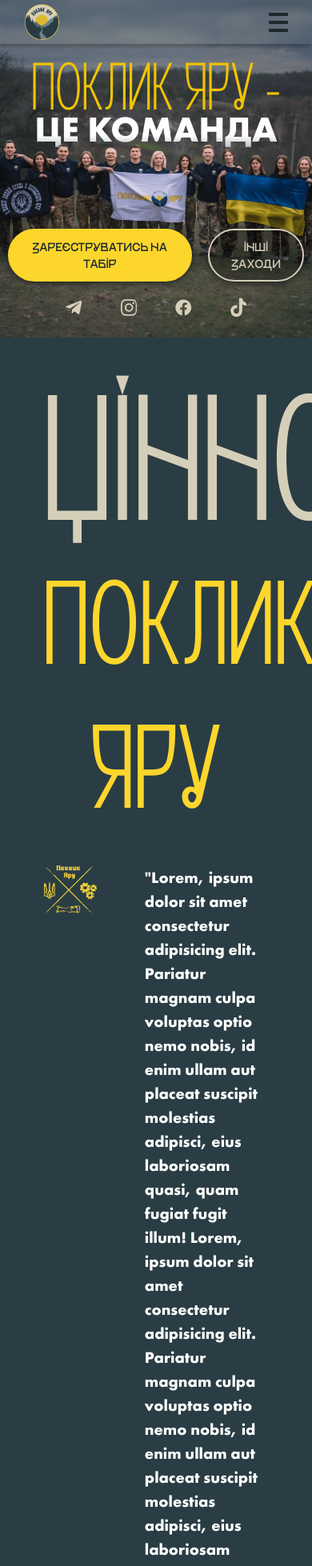
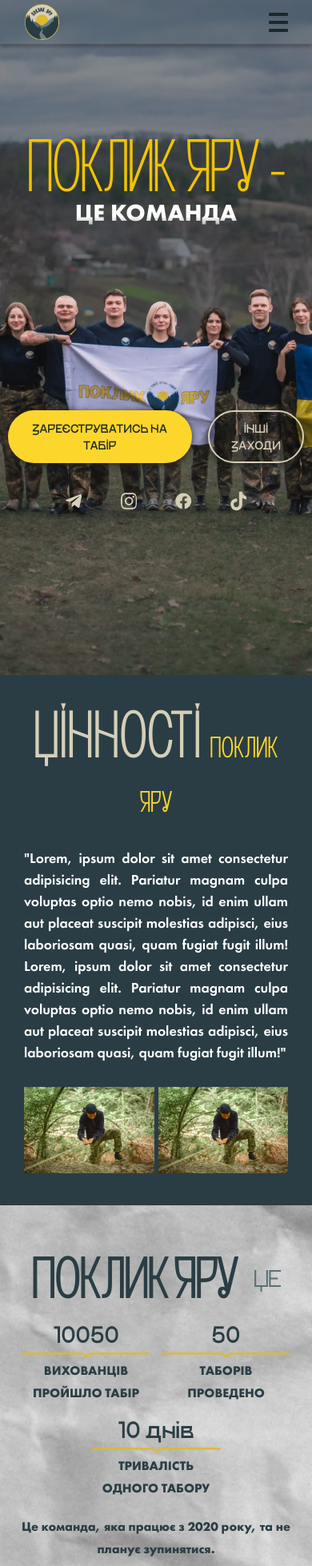
Before and after one commit to TimohaVysochynskyi/PoklykYaru, a React (Vite) app in the folder frontend/: page / in a window 390 px wide. Shown: the top 1958 px of the page at 80% size. Built offline with nearby package versions, Linux system fonts and the light colour scheme.

Commit message:
feat: home responsive started

```diff
--- a/frontend/src/components/Hero/Hero.module.css
+++ b/frontend/src/components/Hero/Hero.module.css
@@ -72,13 +72,6 @@
   }
 }
 @media screen and (max-width: 650px) {
-  .container {
-    height: 50vh;
-  }
-  .content {
-    bottom: 20px;
-    gap: 15px 0;
-  }
   .buttonsWrapper {
     width: 95%;
     gap: 0 20px;
--- a/frontend/src/components/HeroSlide/HeroSlide.module.css
+++ b/frontend/src/components/HeroSlide/HeroSlide.module.css
@@ -69,18 +69,54 @@
   }
 }
 
-@media screen and (max-width: 650px) {
+@media screen and (max-width: 1680px) {
   .container,
   .layer {
-    background-position: top;
-  }
-  .titleWrapper {
-    top: 70px;
-  }
-  .title,
-  .subtitle {
-    font-size: 45px;
-    line-height: 75px;
-    letter-spacing: 0px;
+    background-position-y: top;
   }
 }
+
+@media screen and (max-width: 1440px) {
+  .title {
+    font-size: 100px;
+  }
+  .subtitle {
+    font-size: 80px;
+  }
+}
+@media screen and (max-width: 768px) {
+  .title {
+    font-size: 90px;
+  }
+  .subtitle {
+    font-size: 70px;
+  }
+}
+@media screen and (max-width: 650px) {
+  .title {
+    font-size: 70px;
+  }
+  .subtitle {
+    font-size: 50px;
+    margin-top: -10px;
+  }
+}
+@media screen and (max-width: 500px) {
+  .title {
+    font-size: 60px;
+    letter-spacing: -2px;
+  }
+  .subtitle {
+    font-size: 40px;
+    margin-top: 0px;
+  }
+}
+@media screen and (max-width: 425px) {
+  .title {
+    font-size: 50px;
+  }
+  .subtitle {
+    font-size: 30px;
+    margin-top: 0px;
+  }
+}
--- a/frontend/src/components/Map/Map.module.css
+++ b/frontend/src/components/Map/Map.module.css
@@ -81,3 +81,9 @@
     opacity: 1;
   }
 }
+
+@media screen and (max-width: 1160px) {
+  .container {
+    display: none;
+  }
+}
--- a/frontend/src/components/MapDescription/MapDescription.module.css
+++ b/frontend/src/components/MapDescription/MapDescription.module.css
@@ -6,6 +6,7 @@
   padding: 20px;
   padding-right: 30px;
   overflow-y: scroll;
+  overflow-x: hidden;
   list-style: none;
   scroll-behavior: smooth;
   direction: rtl;
@@ -53,3 +54,16 @@
     opacity: 1;
   }
 }
+
+@media screen and (max-width: 1440px) {
+  .list {
+    gap: 20px 0;
+  }
+  .title {
+    font-size: 36px;
+  }
+  .text {
+    font-size: 18px;
+    text-align: justify;
+  }
+}
--- a/frontend/src/components/Numbers/Numbers.module.css
+++ b/frontend/src/components/Numbers/Numbers.module.css
@@ -1,3 +1,6 @@
+.container {
+  padding: 0 20px;
+}
 .list {
   display: flex;
   gap: 0 30px;
@@ -30,3 +33,60 @@
 .text {
   text-transform: none;
 }
+
+@media screen and (max-width: 1280px) {
+  .number {
+    font-size: 48px;
+  }
+  .description,
+  .text {
+    font-size: 24px;
+    line-height: 28px;
+  }
+}
+@media screen and (max-width: 868px) {
+  .list {
+    gap: 10px;
+  }
+  .item {
+    gap: 0;
+  }
+  .number {
+    font-size: 48px;
+  }
+  .description,
+  .text {
+    font-size: 20px;
+    line-height: 28px;
+  }
+}
+@media screen and (max-width: 680px) {
+  .number {
+    font-size: 38px;
+  }
+  .description,
+  .text {
+    font-size: 18px;
+  }
+  .text {
+    margin-top: 20px;
+  }
+}
+@media screen and (max-width: 520px) {
+  .number {
+    font-size: 28px;
+  }
+  .description,
+  .text {
+    font-size: 16px;
+  }
+}
+@media screen and (max-width: 425px) {
+  .list {
+    flex-wrap: wrap;
+    justify-content: center;
+  }
+  .item {
+    max-width: calc(50% - 10px);
+  }
+}
--- a/frontend/src/components/Numbers/Numbers.tsx
+++ b/frontend/src/components/Numbers/Numbers.tsx
@@ -5,6 +5,7 @@
 export default function Numbers() {
   return (
     <>
+      <div className={css.container}>
         <ul className={css.list}>
           <li className={css.item}>
             <p className={css.number}>10050</p>
@@ -25,6 +26,7 @@
         <p className={css.text}>
           Це команда, яка працює з 2020 року, та не планує зупинятися.
         </p>
+      </div>
     </>
   );
 }
--- a/frontend/src/components/PoklykIs/PoklykIs.module.css
+++ b/frontend/src/components/PoklykIs/PoklykIs.module.css
@@ -3,12 +3,12 @@
   flex-direction: column;
   align-items: center;
   gap: 30px 0;
-  padding: 60px 0;
+  padding: 60px 0px;
   padding-bottom: 0;
   width: 100%;
 }
 .title {
-  font-size: 100px;
+  font-size: 120px;
   font-family: "Buduj Black-Height";
   text-transform: uppercase;
   color: var(--alt-main-color);
@@ -17,8 +17,8 @@
   gap: 0 40px;
   letter-spacing: -6px;
 }
-.title span {
-  font-size: 80px;
+.subtitle {
+  font-size: 100px;
   color: var(--secondary-color);
 }
 .imagesWrapper {
@@ -61,3 +61,57 @@
   width: 45px;
   height: 45px;
 }
+
+@media screen and (max-width: 1650px) {
+  .title {
+    font-size: 100px;
+  }
+  .subtitle {
+    font-size: 80px;
+  }
+}
+@media screen and (max-width: 1280px) {
+  .title {
+    font-size: 80px;
+  }
+  .subtitle {
+    font-size: 70px;
+  }
+  .text {
+    font-size: 20px;
+  }
+}
+@media screen and (max-width: 680px) {
+  .container {
+    gap: 20px 0;
+  }
+  .title {
+    font-size: 55px;
+    letter-spacing: -2px;
+    gap: 0 20px;
+  }
+  .subtitle {
+    font-size: 40px;
+  }
+  .imagesWrapper {
+    height: 150px;
+  }
+  .gradient {
+    height: 100%;
+  }
+  .text {
+    font-size: 18px;
+  }
+  .arrow {
+    height: 35px;
+    width: 35px;
+  }
+}
+@media screen and (max-width: 520px) {
+  .title {
+    font-size: 40px;
+  }
+  .subtitle {
+    font-size: 30px;
+  }
+}
--- a/frontend/src/components/PoklykIs/PoklykIs.tsx
+++ b/frontend/src/components/PoklykIs/PoklykIs.tsx
@@ -11,7 +11,7 @@
     <>
       <div className={css.container}>
         <h2 className={css.title}>
-          Поклик Яру <span>це</span>
+          Поклик Яру <span className={css.subtitle}>це</span>
         </h2>
         <Numbers />
         <div className={css.imagesWrapper}>
--- a/frontend/src/components/Values/Values.module.css
+++ b/frontend/src/components/Values/Values.module.css
@@ -47,3 +47,66 @@
   grid-template-columns: 1fr 1fr;
   gap: 5px;
 }
+
+@media screen and (max-width: 1680px) {
+  .title {
+    font-size: 100px;
+  }
+  .subtitle {
+    font-size: 60px;
+  }
+}
+@media screen and (max-width: 1440px) {
+  .title {
+    font-size: 90px;
+  }
+  .subtitle {
+    font-size: 50px;
+  }
+  .text {
+    font-size: 18px;
+  }
+}
+@media screen and (max-width: 1280px) {
+  .title {
+    font-size: 80px;
+  }
+  .subtitle {
+    font-size: 40px;
+  }
+  .container {
+    padding: 60px 8vw;
+  }
+}
+@media screen and (max-width: 868px) {
+  .title {
+    font-size: 60px;
+  }
+  .subtitle {
+    font-size: 30px;
+  }
+  .container {
+    padding: 40px 30px;
+  }
+  .col:first-child {
+    display: none;
+  }
+  .col:last-child {
+    width: 100%;
+    text-align: justify;
+  }
+  .row {
+    margin-top: 40px;
+  }
+}
+@media screen and (max-width: 550px) {
+  .title {
+    font-size: 45px;
+  }
+  .subtitle {
+    font-size: 20px;
+  }
+  .text {
+    font-family: "Futura Demi";
+  }
+}
```
Lines whose indentation alone changed are shown as unchanged.
